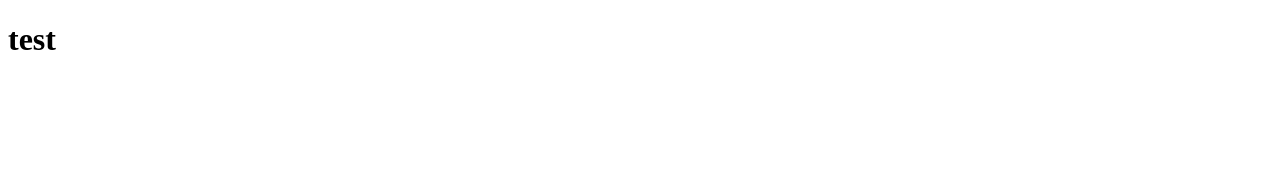
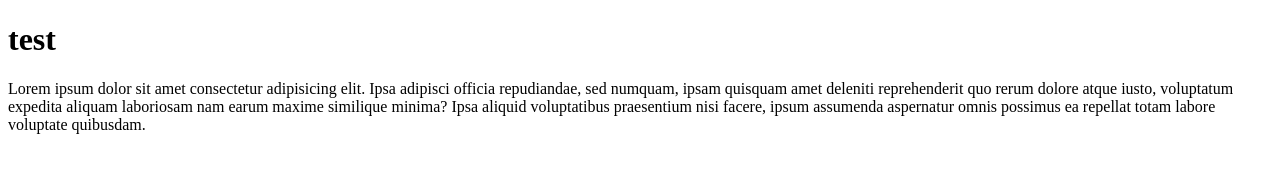
Before and after one commit to msindunugroho/test-repository-2, a plain HTML site: page index.html in a window 1280 px wide. Drawn offline with Linux system fonts and the light colour scheme.

Commit message:
add description

```diff
--- a/index.html
+++ b/index.html
@@ -7,5 +7,6 @@
 </head>
 <body>
     <h1>test</h1>
+    <p class="desc">Lorem ipsum dolor sit amet consectetur adipisicing elit. Ipsa adipisci officia repudiandae, sed numquam, ipsam quisquam amet deleniti reprehenderit quo rerum dolore atque iusto, voluptatum expedita aliquam laboriosam nam earum maxime similique minima? Ipsa aliquid voluptatibus praesentium nisi facere, ipsum assumenda aspernatur omnis possimus ea repellat totam labore voluptate quibusdam.</p>
 </body>
 </html>
```
